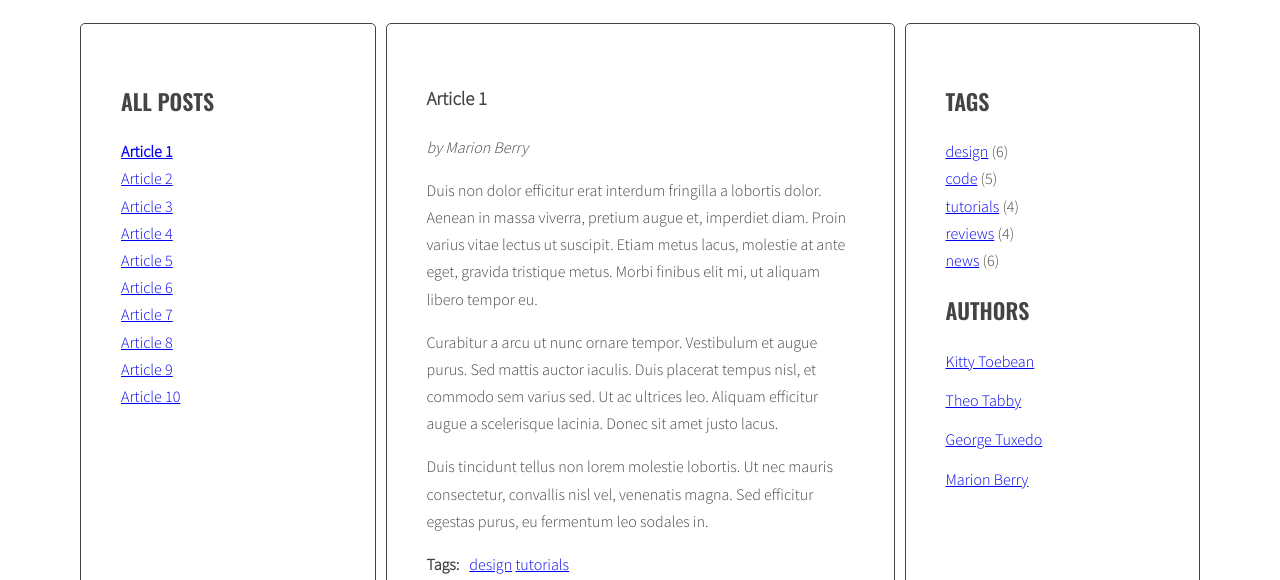
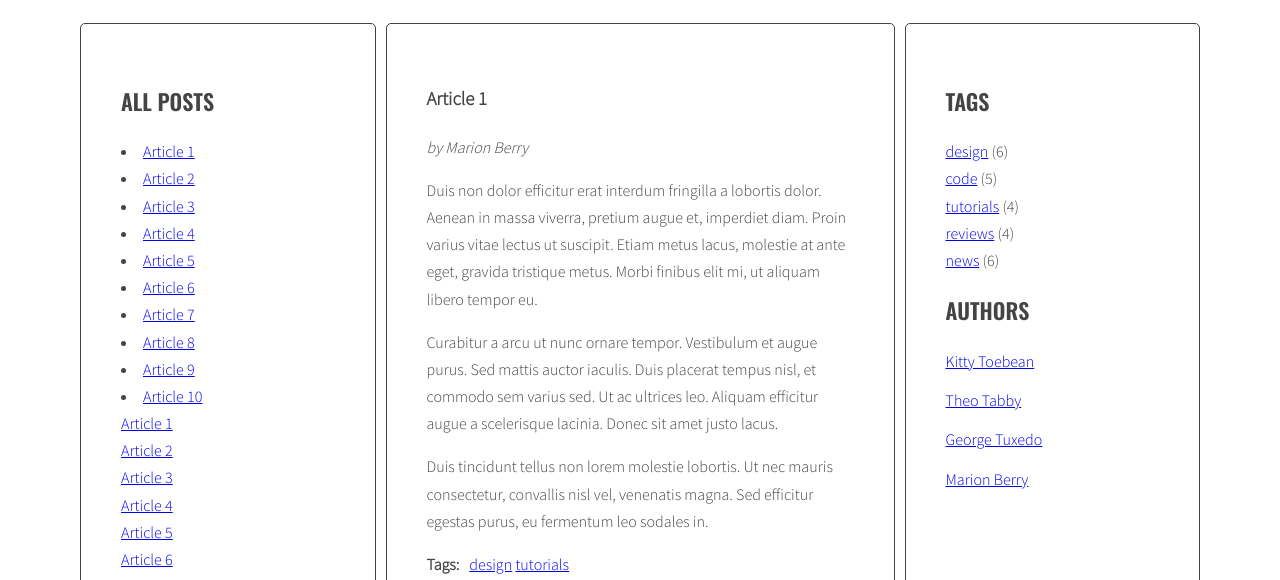
Before and after one commit to Marek123321/javascript-blog, a website: page index.html in a window 1280 px wide. Shown: the part 220-800 px from the top of the page. Drawn offline with nearby package versions, Linux system fonts and the light colour scheme; files that its build step writes are made by us from their sources.

Commit message:
accomplish first stage project

```diff
--- a/index.html
+++ b/index.html
@@ -15,7 +15,7 @@
             <aside class="sidebar">
               <h2 class="section-title">All posts</h2>
               <ul class="list titles">
-                <li><a href="#article-1" class="active"><span>Article 1</span></a></li>
+                <!-- <li><a href="#article-1" class="active"><span>Article 1</span></a></li>
                 <li><a href="#article-2"><span>Article 2</span></a></li>
                 <li><a href="#article-3"><span>Article 3</span></a></li>
                 <li><a href="#article-4"><span>Article 4</span></a></li>
@@ -24,7 +24,7 @@
                 <li><a href="#article-7"><span>Article 7</span></a></li>
                 <li><a href="#article-8"><span>Article 8</span></a></li>
                 <li><a href="#article-9"><span>Article 9</span></a></li>
-                <li><a href="#article-10"><span>Article 10</span></a></li>
+                <li><a href="#article-10"><span>Article 10</span></a></li> -->
               </ul>
             </aside>
             <section class="posts">
--- a/js/script.js
+++ b/js/script.js
@@ -3,16 +3,6 @@
 //     const links = document.querySelectorAll('.titles a');
 //     console.log('links:', links);
 // });
-
-// const links = document.querySelectorAll('.titles a');
-
-// for (let link of links) {
-//     console.log(link);
-// }
-
-// for (let i = 0; i < links.length; i++) {
-//     console.log(links[i]);
-// }
 
 const titleClickHandler = function (e) {
     e.preventDefault();
@@ -38,8 +28,56 @@ const titleClickHandler = function (e) {
     targetArticle.classList.add('active');
 }
 
+
+
+
+// for (let i = 0; i < links.length; i++) {
+//     console.log(links[i]);
+// }
+
+const optArticleSelector = '.post',
+    optTitleSelector = '.post-title',
+    optTitleListSelector = '.titles';
+
+function generateTitleLinks() {
+
+    /* remove contents of titleList - remove list link content in left col */
+    // for (let i = 0; i < links.length; i++) {
+    //     document.querySelector(`a[href="#article-${i+1}"] span`).innerHTML = "";
+    // }
+    const titleList = document.querySelector(optTitleListSelector);
+    titleList.innerHTML = ""
+    /* find all articles and save them to variable: articles */
+    const articles = document.querySelectorAll(optArticleSelector);
+
+    let html = "";
+
+    /* for each article */
+    for (let i = 0; i < articles.length; i++) {
+        /* get the article id */
+        const articleId = document.querySelector(`.posts .post:nth-child(${i+1})`).getAttribute('id');
+        // console.log(articleId)
+        /* find the title element */
+        const articleTitle = articles[i].querySelector(optTitleSelector).innerHTML;
+        // console.log(articleTitle);
+        /* get the title from the title element */
+
+        /* create HTML of the link */
+        const linkHTML = `<li><a href="#${articleId}"><span>${articleTitle}</span></a></li>`;
+        // console.log(linkHTML);
+        /* insert link into titleList */
+        // titleList.innerHTML = titleList.innerHTML + linkHTML;
+        titleList.insertAdjacentHTML("beforebegin", linkHTML);
+        html = html + linkHTML;
+        console.log(html);
+    }
+    titleList.innerHTML = html;
+}
+
+generateTitleLinks();
+
 const links = document.querySelectorAll('.titles a');
-
+console.log(links);
 for (let link of links) {
     link.addEventListener('click', titleClickHandler);
 }
```
